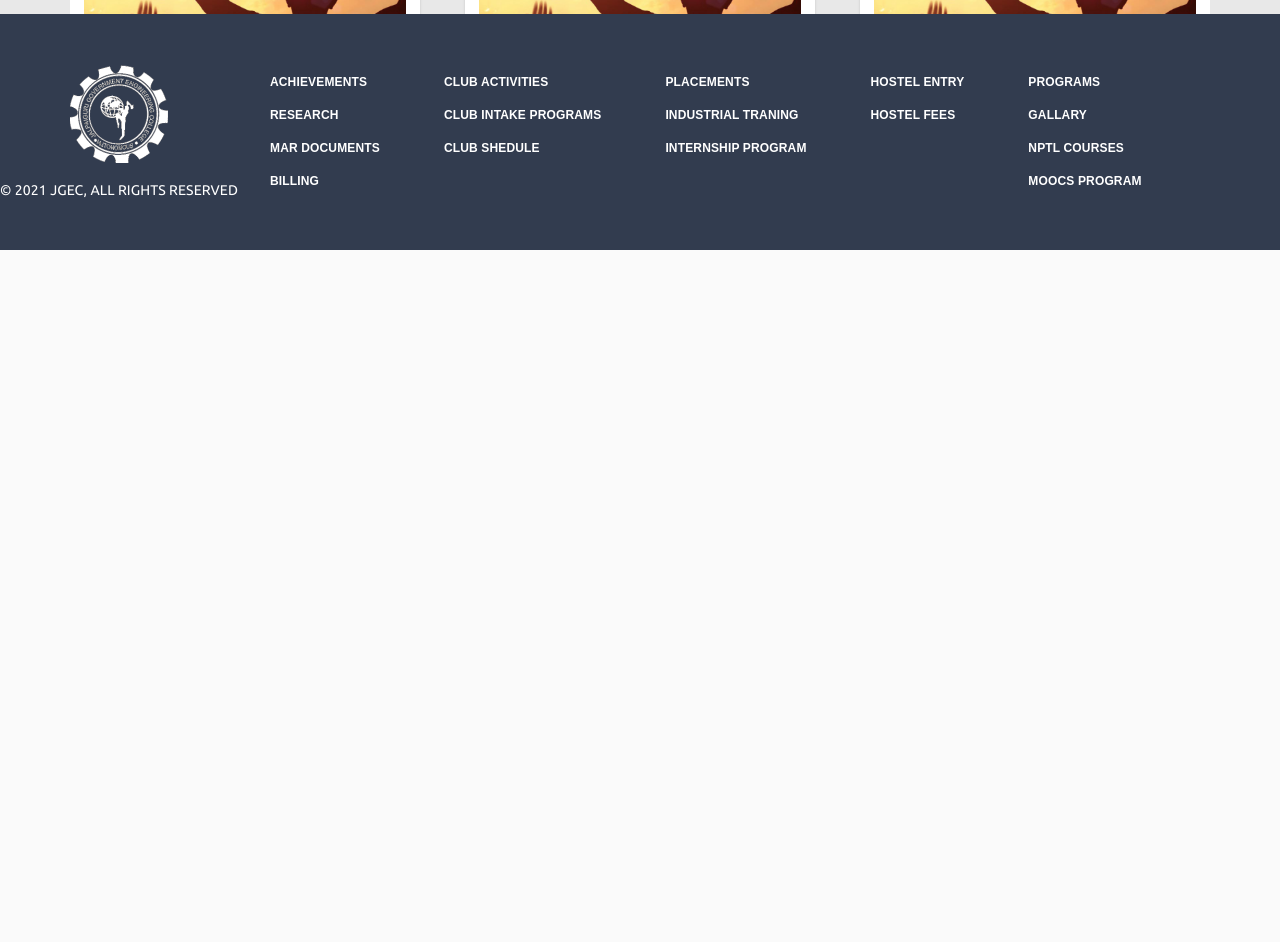
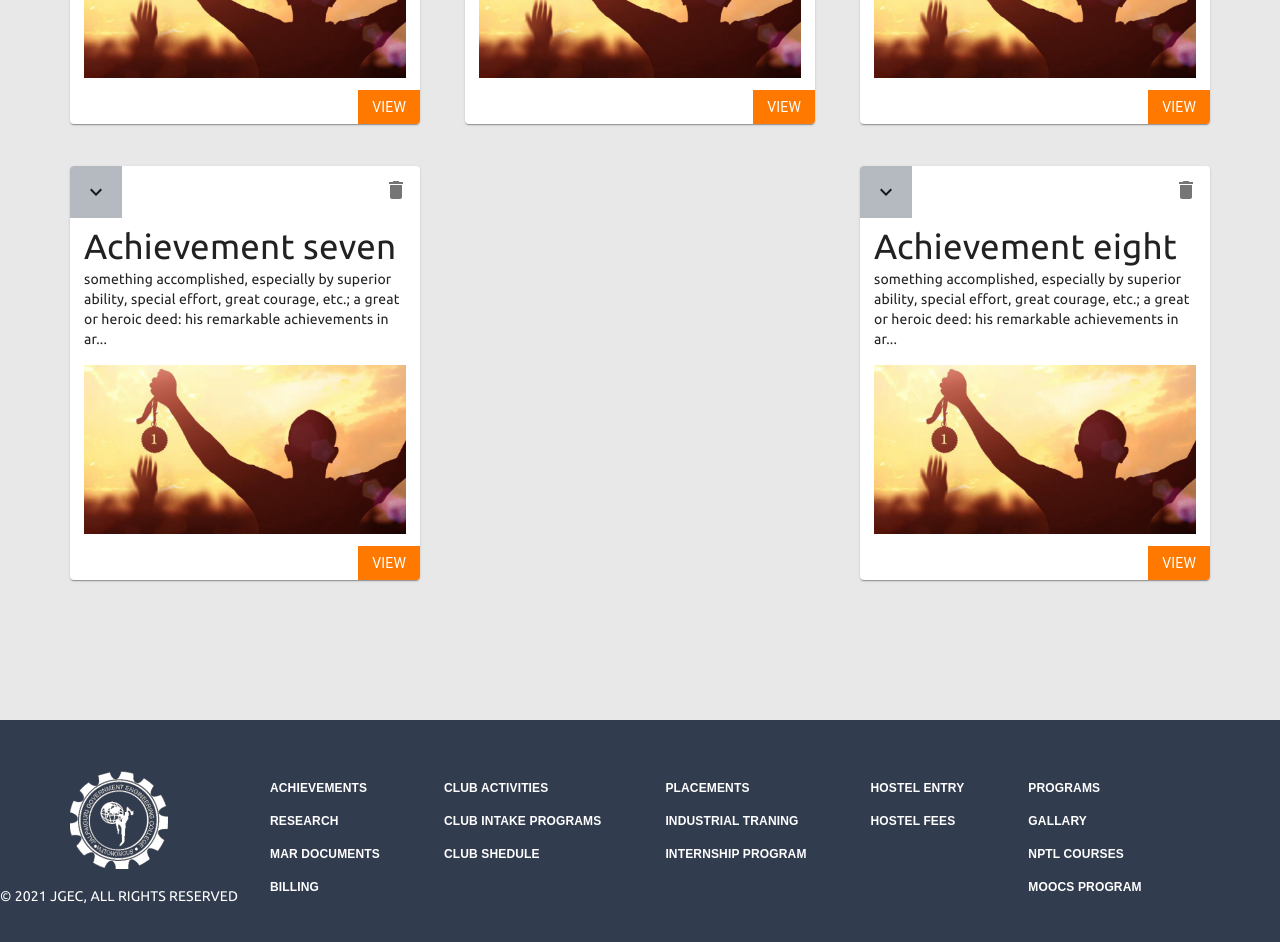
Before and after one commit to subratabiswasofficial/Student-Cell-Frontend, a React (Create React App) app: page /studentSection in a window 1280 px wide. Shown: the part 1160-2102 px from the top of the page. Before the commit the page ends 1410 px from the top, so only its background shows below. Built offline with nearby package versions, Linux system fonts and the light colour scheme.

Commit message:
footer added

```diff
--- a/src/App.js
+++ b/src/App.js
@@ -20,6 +20,8 @@ import Footer from './components/footer/Footer';
 
 function App() {
     const [isInProfilePage, setIsInProfilePage] = useState(false);
+    const [whiteNavbar, setWhiteNavbar] = useState(false);
+    const [activeSection, setActiveSection] = useState(null);
     useEffect(() => {
         if (window.location.pathname === '/profile/me') {
             setIsInProfilePage(true);
@@ -42,6 +44,10 @@ function App() {
                             setActiveTab={setActiveTab}
                             setOpenAuthModal={setOpenAuthModal}
                             openAuthModal={openAuthModal}
+                            setWhiteNavbar={setWhiteNavbar}
+                            whiteNavbar={whiteNavbar}
+                            setActiveSection={setActiveSection}
+                            activeSection={activeSection}
                         />
                         <Switch>
                             <Route path="/" exact render={(props) => <LandingPage {...props} openAuthModal={openAuthModal} setOpenAuthModal={setOpenAuthModal} />} />
@@ -52,7 +58,10 @@ function App() {
                             <Route path="/studentSection" exact render={(props) => <StudentSection {...props} />} />
                             <Route render={(props) => <div>404 Not Found</div>} />
                         </Switch>
-                        <Footer />
+                        <Footer
+                          setWhiteNavbar={setWhiteNavbar}
+                          setActiveSection={setActiveSection}
+                        />
                     </Router>
                 </Provider>
                 <AuthModal activeTab={activeTab} setActiveTab={setActiveTab} setOpenAuthModal={setOpenAuthModal} openAuthModal={openAuthModal} />
--- a/src/components/footer/Footer.js
+++ b/src/components/footer/Footer.js
@@ -3,14 +3,15 @@ import { makeStyles } from '@material-ui/styles';
 import { Grid,Typography } from '@material-ui/core';
 import collegeLogo from '../../assets/collegeLogo.png';
 import navData from '../navbar/navlinkData';
+import {Link} from 'react-router-dom';
 
 const useStyles = makeStyles((theme) => ({
 
     footer: {
         backgroundColor: theme.palette.common.darkBlue,
         width: "100%",
-        position: "relative",
-        zIndex: 1302,
+        // position: "relative",
+        // zIndex: 1302,
         padding:'2em 0'
     },
     logo:{
@@ -34,7 +35,7 @@ const useStyles = makeStyles((theme) => ({
 }));
 
 
-const Footer = () => {
+const Footer = ({setActiveSection,setWhiteNavbar}) => {
     const classes = useStyles();
     return (
         <>
@@ -59,7 +60,12 @@ const Footer = () => {
                                 <Grid container direction="column" spacing={2}>
                                     {navData[0].links.map(link=>{
                                         return(
-                                            <Grid className={classes.gridLink} key={link.link} item>
+                                            <Grid component={Link} to={`/${navData[0].to}`} className={classes.gridLink} key={link.link} item
+                                            onClick={()=>{
+                                                setWhiteNavbar(true);
+                                                setActiveSection(1);
+                                            }}
+                                            >
                                                  {link.link}
                                             </Grid>
                                         )
@@ -71,7 +77,12 @@ const Footer = () => {
                             <Grid container direction="column" spacing={2}>
                                     {navData[1].links.map(link=>{
                                         return(
-                                            <Grid className={classes.gridLink} key={link.link} item>
+                                            <Grid component={Link} to={`/${navData[1].to}`} className={classes.gridLink} key={link.link} item
+                                            onClick={()=>{
+                                                setWhiteNavbar(true);
+                                                setActiveSection(2);
+                                            }}
+                                            >
                                                  {link.link}
                                             </Grid>
                                         )
@@ -83,7 +94,12 @@ const Footer = () => {
                             <Grid container direction="column" spacing={2}>
                                     {navData[2].links.map(link=>{
                                         return(
-                                            <Grid className={classes.gridLink} key={link.link} item>
+                                            <Grid component={Link} to={`/${navData[2].to}`} className={classes.gridLink} key={link.link} item
+                                            onClick={()=>{
+                                                setWhiteNavbar(true);
+                                                setActiveSection(3);
+                                            }}
+                                            >
                                                  {link.link}
                                             </Grid>
                                         )
@@ -95,7 +111,12 @@ const Footer = () => {
                             <Grid container direction="column" spacing={2}>
                                     {navData[3].links.map(link=>{
                                         return(
-                                            <Grid className={classes.gridLink} key={link.link} item>
+                                            <Grid component={Link} to={`/${navData[3].to}`} className={classes.gridLink} key={link.link} item
+                                            onClick={()=>{
+                                                setWhiteNavbar(true);
+                                                setActiveSection(4);
+                                            }}
+                                            >
                                                  {link.link}
                                             </Grid>
                                         )
@@ -107,7 +128,12 @@ const Footer = () => {
                             <Grid container direction="column" spacing={2}>
                                     {navData[4].links.map(link=>{
                                         return(
-                                            <Grid className={classes.gridLink} key={link.link} item>
+                                            <Grid component={Link} to={`/${navData[4].to}`} className={classes.gridLink} key={link.link} item
+                                            onClick={()=>{
+                                                setWhiteNavbar(true);
+                                                setActiveSection(5);
+                                            }}
+                                            >
                                                  {link.link}
                                             </Grid>
                                         )
--- a/src/components/navbar/Navbar.js
+++ b/src/components/navbar/Navbar.js
@@ -1,3 +1,4 @@
+/* eslint-disable react-hooks/exhaustive-deps */
 import React, { useState, useEffect } from 'react';
 import { useTheme } from '@material-ui/core/styles';
 import { AppBar, Avatar, Grid, Typography, Hidden, useMediaQuery } from '@material-ui/core';
@@ -10,9 +11,10 @@ import { connect } from 'react-redux';
 import { Link } from 'react-router-dom';
 import useStyles from '../../styles/Navbar/navbar';
 
-const Navbar = ({ setOpenAuthModal, auth: { isAuthenticated, loading }, setActiveTab, isInProfilePage, setIsInProfilePage }) => {
-    const [whiteNavbar, setWhiteNavbar] = useState(false);
-    const [activeSection, setActiveSection] = useState(null);
+const Navbar = ({ setOpenAuthModal, auth: { isAuthenticated, loading }, setActiveTab, isInProfilePage, setIsInProfilePage,setWhiteNavbar,whiteNavbar,setActiveSection,activeSection }) => {
+
+
+
 
     // active Section settings
     useEffect(() => {
@@ -43,7 +45,7 @@ const Navbar = ({ setOpenAuthModal, auth: { isAuthenticated, loading }, setActiv
             setWhiteNavbar(false);
             setIsInProfilePage(false);
         }
-    }, [setIsInProfilePage, isInProfilePage]);
+    }, []);
 
     const classes = useStyles();
     const [anchorEl, setAnchorEl] = useState(null);
--- a/src/components/studentSection/Achievements.js
+++ b/src/components/studentSection/Achievements.js
@@ -5,7 +5,7 @@ import MenuIcon from '@material-ui/icons/Menu';
 import AddIcon from '@material-ui/icons/Add';
 import { FormControl } from '@material-ui/core';
 import SearchIcon from '@material-ui/icons/Search';
-import { makeStyles,useTheme } from '@material-ui/styles';
+import { makeStyles } from '@material-ui/styles';
 import AchievementCard from './AchievementCard';
 import { Typography, Tooltip } from '@material-ui/core';
 import AddAchievementModal from './AddAchievementModal';
@@ -75,7 +75,7 @@ const useStyles = makeStyles((theme) => ({
 
 const Achievements = ({studentSection:{achievements,loading},loadAchievement}) => {
     const classes = useStyles();
-    const theme = useTheme();
+    // const theme = useTheme();
     const [achivementFilter, setAchivementFilter] = useState('my-achievements');
     const [addAchievementModalOpen, setAddAchievementModal] = useState(false);
 
@@ -157,12 +157,12 @@ const Achievements = ({studentSection:{achievements,loading},loadAchievement}) =
                 </Grid>
                 {/* Add Achivements and Filter Section End */}
 
-                {!loading && achievements && achievements.length !== 0 ?
+                {!loading && achievements?
                 <>
                 <Grid item container justify={customMatchSm ? 'center' : 'space-between'}
                 style={{
-                     height:'100vh',overflowY:'scroll', borderTop:`2px solid ${theme.palette.common.darkBlue}`,
-                     marginRight:'2em'
+                    //  height:'100vh',overflowY:'scroll', borderTop:`2px solid ${theme.palette.common.darkBlue}`,
+                    marginBottom:'10em'
                 }}
                 >
                     {achievements.map((achievement, ind) => {
--- a/src/reducers/studentSection.js
+++ b/src/reducers/studentSection.js
@@ -1,7 +1,7 @@
 import { LOAD_ACHIEVEMENTS,DELETE_ACHIEVEMENT,ADD_ACHIEVEMENT } from "../actions/types";
 
 const initialState = {
-    achievements:[],
+    achievements:null,
     loading:true
 };
 
```
